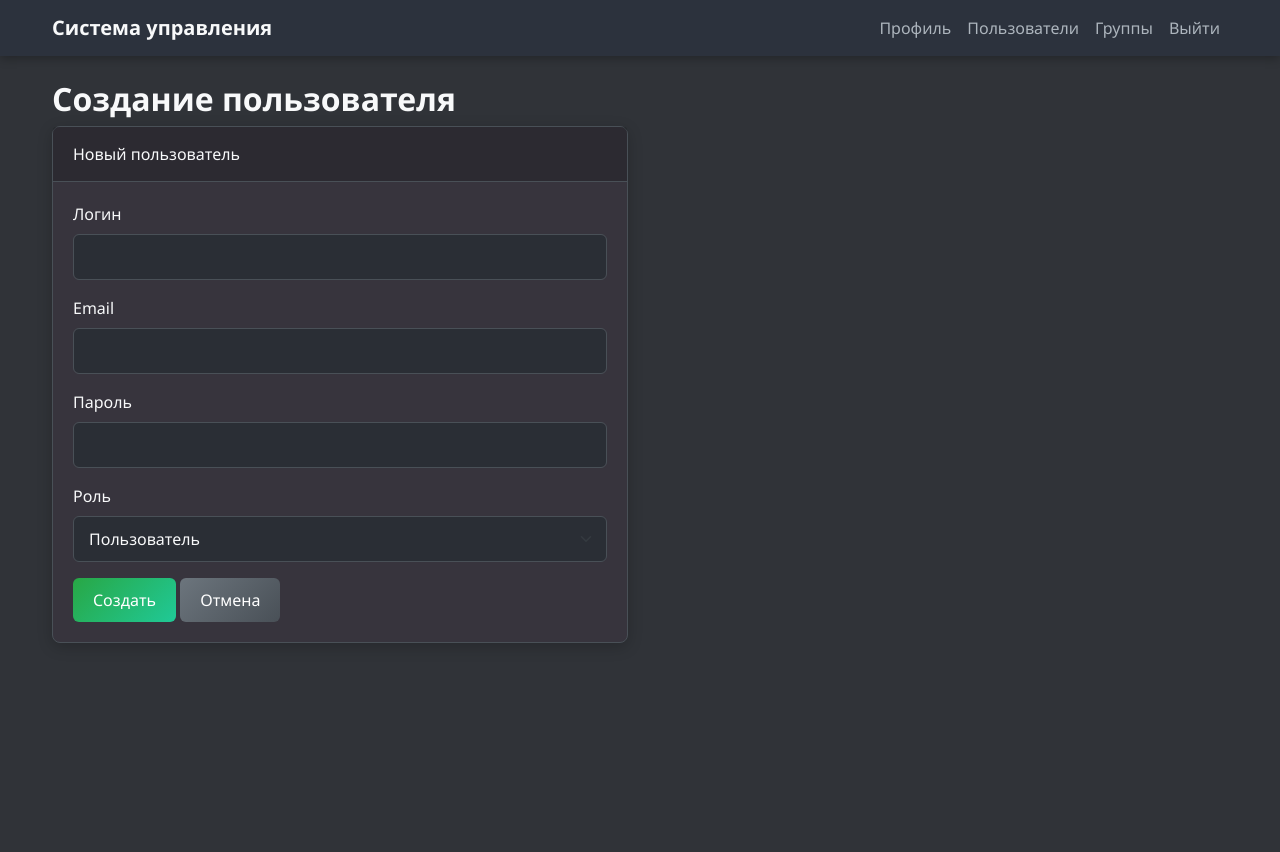
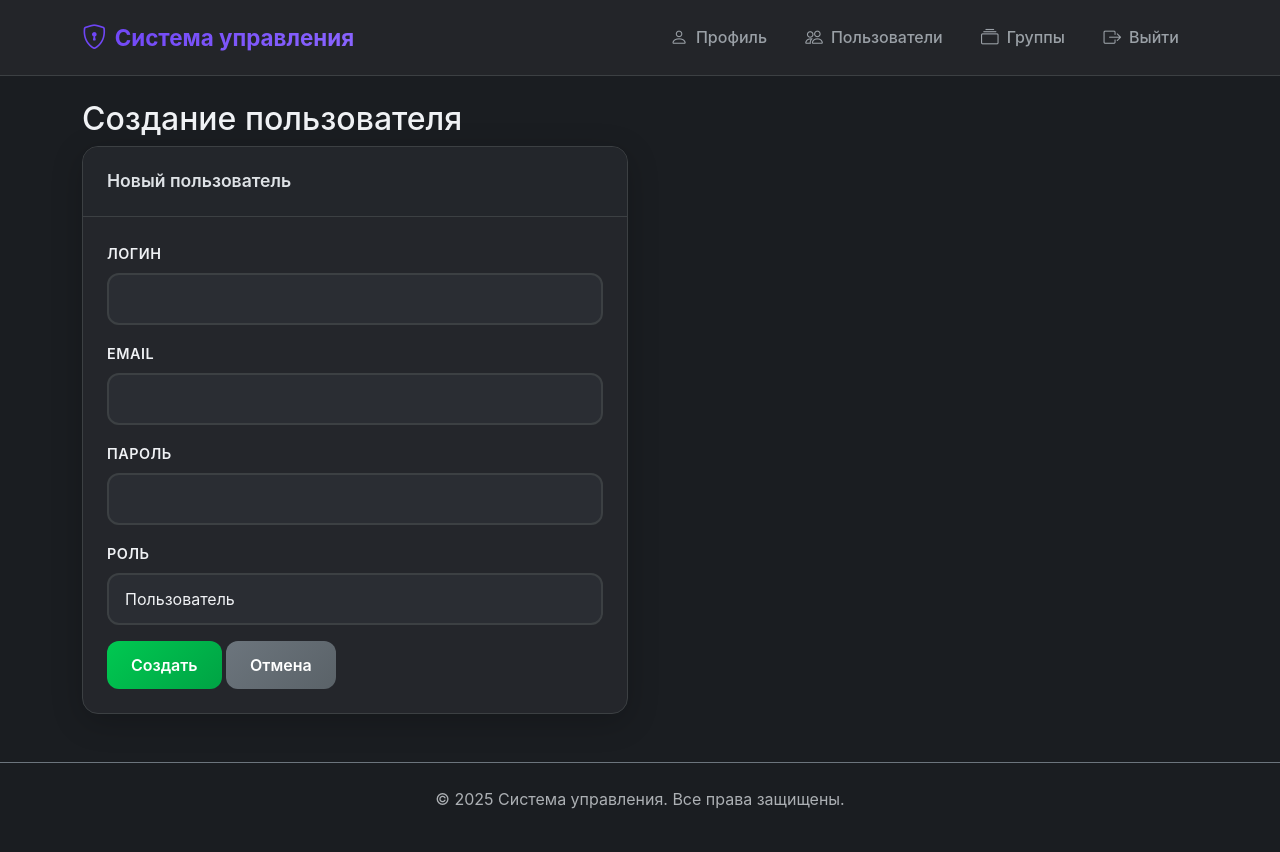
Before and after one commit to zarinit-routers/cloud-auth, a Flask app: page /admin/create-user in a window 1280 px wide. Before the commit the page ends 643 px from the top, so only its background shows below. Run offline with Flask 3, Linux system fonts and the light colour scheme; a user stored in the database is signed in.

Commit message:
Add files via upload

```diff
--- a/templates/base.html
+++ b/templates/base.html
@@ -1,240 +1,373 @@
 <!DOCTYPE html>
-<html theme="dark">
+<html theme="dark" data-bs-theme="dark">
 <head>
     <title>{% block title %}Система управления{% endblock %}</title>
-    <link href="https://cdn.jsdelivr.net/npm/bootstrap@5.1.3/dist/css/bootstrap.min.css" rel="stylesheet">
+    <link href="https://cdn.jsdelivr.net/npm/bootstrap@5.3.2/dist/css/bootstrap.min.css" rel="stylesheet">
+    <link rel="stylesheet" href="https://cdn.jsdelivr.net/npm/bootstrap-icons@1.11.1/font/bootstrap-icons.css">
     <style>
         :root {
-            --dark-bg: #303338;
-            --form-bg: #37343D;
-            --purple-gradient: linear-gradient(135deg, #452587, #470ABF);
-            --purple-light: #5d2db4;
-            --text-light: #f8f9fa;
-            --text-muted: #adb5bd;
-            --border-color: #495057;
+            --dark-bg: #1a1d21;
+            --card-bg: #24262b;
+            --form-bg: #2a2d33;
+            --purple-primary: #6c42f5;
+            --purple-secondary: #8b66ff;
+            --purple-gradient: linear-gradient(135deg, var(--purple-primary), var(--purple-secondary));
+            --text-light: #f0f2f5;
+            --text-muted: #9aa0a6;
+            --border-color: #3c4043;
+            --success: #00c851;
+            --info: #33b5e5;
+            --warning: #ffbb33;
+            --danger: #ff4444;
         }
 
         body {
-            background-color: var(--dark-bg) !important;
+            background: var(--dark-bg) !important;
             color: var(--text-light) !important;
-            font-family: 'Segoe UI', Tahoma, Geneva, Verdana, sans-serif;
+            font-family: 'Inter', 'Segoe UI', system-ui, -apple-system, sans-serif;
+            line-height: 1.6;
+            min-height: 100vh;
+            display: flex;
+            flex-direction: column;
         }
 
-        /* Навигационная панель */
-        .navbar-dark.bg-dark {
-            background-color: #2c323d !important;
-            box-shadow: 0 2px 10px rgba(0, 0, 0, 0.3);
+        /* Улучшенная навигационная панель */
+        .navbar {
+            background: rgba(36, 38, 43, 0.95) !important;
+            backdrop-filter: blur(10px);
+            border-bottom: 1px solid var(--border-color);
+            padding: 0.8rem 0;
         }
 
         .navbar-brand {
-            font-weight: 600;
-            color: var(--text-light) !important;
+            font-weight: 700;
+            font-size: 1.4rem;
+            background: var(--purple-gradient);
+            -webkit-background-clip: text;
+            -webkit-text-fill-color: transparent;
+            background-clip: text;
         }
 
         .nav-link {
             color: var(--text-muted) !important;
-            transition: color 0.3s ease;
+            font-weight: 500;
+            padding: 0.5rem 1rem !important;
+            border-radius: 8px;
+            transition: all 0.3s ease;
+            margin: 0 0.2rem;
         }
 
         .nav-link:hover {
             color: var(--text-light) !important;
+            background: rgba(108, 66, 245, 0.1);
+            transform: translateY(-1px);
         }
 
-        /* Карточки */
+        /* Карточки с современным дизайном */
         .card {
-            background-color: var(--form-bg) !important;
-            border: 1px solid var(--border-color) !important;
-            border-radius: 8px;
-            box-shadow: 0 4px 15px rgba(0, 0, 0, 0.2);
-            margin-bottom: 20px;
+            background: var(--card-bg);
+            border: 1px solid var(--border-color);
+            border-radius: 16px;
+            box-shadow: 0 8px 32px rgba(0, 0, 0, 0.2);
+            backdrop-filter: blur(10px);
+            transition: all 0.3s ease;
+            overflow: hidden;
+        }
+
+        .card:hover {
+            transform: translateY(-4px);
+            box-shadow: 0 12px 40px rgba(108, 66, 245, 0.15);
         }
 
         .card-header {
-            background-color: rgba(0, 0, 0, 0.2) !important;
-            border-bottom: 1px solid var(--border-color) !important;
-            color: var(--text-light) !important;
-            font-weight: 500;
-            padding: 15px 20px;
+            background: rgba(36, 38, 43, 0.8) !important;
+            border-bottom: 1px solid var(--border-color);
+            padding: 1.25rem 1.5rem;
+            font-weight: 600;
+            font-size: 1.1rem;
         }
 
         .card-body {
-            padding: 20px;
+            padding: 1.5rem;
         }
 
-        /* Кнопки */
+        /* Современные кнопки */
         .btn {
-            border-radius: 6px;
-            font-weight: 500;
-            transition: all 0.3s ease;
+            border-radius: 12px;
+            font-weight: 600;
+            padding: 0.75rem 1.5rem;
             border: none;
-            padding: 10px 20px;
+            transition: all 0.3s cubic-bezier(0.4, 0, 0.2, 1);
+            position: relative;
+            overflow: hidden;
+        }
+
+        .btn::before {
+            content: '';
+            position: absolute;
+            top: 0;
+            left: -100%;
+            width: 100%;
+            height: 100%;
+            background: linear-gradient(90deg, transparent, rgba(255, 255, 255, 0.2), transparent);
+            transition: left 0.5s;
+        }
+
+        .btn:hover::before {
+            left: 100%;
         }
 
         .btn-primary {
             background: var(--purple-gradient) !important;
-            border: none !important;
+            box-shadow: 0 4px 15px rgba(108, 66, 245, 0.3);
         }
 
         .btn-primary:hover {
-            background: linear-gradient(135deg, #5d2db4, #5a34c9) !important;
             transform: translateY(-2px);
-            box-shadow: 0 4px 15px rgba(71, 10, 191, 0.3);
+            box-shadow: 0 8px 25px rgba(108, 66, 245, 0.4);
         }
 
-        .btn-success {
-            background: linear-gradient(135deg, #28a745, #20c997) !important;
-            border: none !important;
-        }
+        .btn-success { background: linear-gradient(135deg, var(--success), #00a344) !important; }
+        .btn-info { background: linear-gradient(135deg, var(--info), #1a9bc8) !important; }
+        .btn-warning { background: linear-gradient(135deg, var(--warning), #ff9900) !important; }
+        .btn-secondary { background: linear-gradient(135deg, #6c757d, #5a6268) !important; }
 
-        .btn-info {
-            background: linear-gradient(135deg, #17a2b8, #0dcaf0) !important;
-            border: none !important;
-        }
-
-        .btn-warning {
-            background: linear-gradient(135deg, #ffc107, #fd7e14) !important;
-            border: none !important;
-        }
-
-        .btn-secondary {
-            background: linear-gradient(135deg, #6c757d, #495057) !important;
-            border: none !important;
-        }
-
-        .btn:hover {
-            transform: translateY(-2px);
-            box-shadow: 0 4px 15px rgba(0, 0, 0, 0.3);
-        }
-
-        /* Формы */
+        /* Улучшенные формы */
         .form-control, .form-select {
-            background-color: #2a2e35 !important;
-            border: 1px solid var(--border-color) !important;
-            color: var(--text-light) !important;
-            border-radius: 6px;
-            padding: 10px 15px;
+            background: var(--form-bg);
+            border: 2px solid var(--border-color);
+            color: var(--text-light);
+            border-radius: 12px;
+            padding: 0.75rem 1rem;
+            transition: all 0.3s ease;
         }
 
         .form-control:focus, .form-select:focus {
-            background-color: #2a2e35 !important;
-            border-color: #5d2db4 !important;
-            color: var(--text-light) !important;
-            box-shadow: 0 0 0 0.2rem rgba(71, 10, 191, 0.25) !important;
+            background: var(--form-bg);
+            border-color: var(--purple-primary);
+            box-shadow: 0 0 0 0.2rem rgba(108, 66, 245, 0.25);
+            transform: translateY(-1px);
         }
 
         .form-label {
-            color: var(--text-light) !important;
-            font-weight: 500;
-            margin-bottom: 8px;
+            color: var(--text-light);
+            font-weight: 600;
+            margin-bottom: 0.5rem;
+            font-size: 0.9rem;
+            text-transform: uppercase;
+            letter-spacing: 0.5px;
         }
-            /* ТАБЛИЦЫ - ДОБАВЬТЕ ЭТИ СТИЛИ */
+
+        /* Улучшенные таблицы */
         .table {
-            color: #ffffff !important;
-            border-color: var(--border-color) !important;
+            --bs-table-bg: transparent;
+            --bs-table-color: var(--text-light);
+            --bs-table-border-color: var(--border-color);
         }
 
         .table th {
-            border-color: var(--border-color) !important;
-            background-color: rgba(0, 0, 0, 0.2) !important;
+            background: rgba(36, 38, 43, 0.8) !important;
+            border-color: var(--border-color);
+            font-weight: 600;
+            text-transform: uppercase;
+            letter-spacing: 0.5px;
+            font-size: 0.85rem;
+            padding: 1rem;
         }
 
         .table td {
-            border-color: var(--border-color) !important;
-            background-color: rgba(255, 255, 255, 0.05) !important;
-        }
-
-        .table-striped tbody tr:nth-of-type(odd) {
-            background-color: rgba(255, 255, 255, 0.1) !important;
+            background: rgba(255, 255, 255, 0.02) !important;
+            border-color: var(--border-color);
+            padding: 1rem;
+            vertical-align: middle;
         }
 
         .table-hover tbody tr:hover {
-            background-color: rgba(255, 255, 255, 0.15) !important;
-        }
-
-        /* Добавьте в существующие стили */
-        .input-group {
-            margin-bottom: 10px;
-        }
-
-        .badge {
-            font-size: 0.8em;
-        }
-
-        .list-group-item {
-            background-color: rgba(255, 255, 255, 0.05) !important;
+            background: rgba(108, 66, 245, 0.1) !important;
+            transform: scale(1.01);
+            transition: all 0.2s ease;
         }
 
         /* Списки */
         .list-group-item {
-            background-color: var(--form-bg) !important;
-            border: 1px solid var(--border-color) !important;
-            color: var(--text-light) !important;
-            padding: 12px 20px;
+            background: var(--card-bg);
+            border: 1px solid var(--border-color);
+            color: var(--text-light);
+            padding: 1rem 1.5rem;
+            margin-bottom: 0.5rem;
+            border-radius: 12px !important;
+            transition: all 0.3s ease;
         }
 
-        /* Заголовки */
-        h1, h2, h3, h4, h5, h6 {
-            color: var(--text-light) !important;
+        .list-group-item:hover {
+            background: rgba(108, 66, 245, 0.1);
+            transform: translateX(4px);
+        }
+
+        /* Бейджи */
+        .badge {
             font-weight: 600;
+            padding: 0.5rem 0.75rem;
+            border-radius: 8px;
+            font-size: 0.8rem;
+        }
+
+        .bg-primary {
+            background: var(--purple-gradient) !important;
         }
 
         /* Уведомления */
         .alert {
-            border-radius: 8px;
+            border-radius: 12px;
             border: none;
+            padding: 1rem 1.5rem;
             font-weight: 500;
+            backdrop-filter: blur(10px);
         }
 
         .alert-info {
-            background-color: rgba(23, 162, 184, 0.2) !important;
-            color: #0dcaf0 !important;
-            border: none !important;
+            background: rgba(51, 181, 229, 0.15) !important;
+            color: var(--info) !important;
+            border-left: 4px solid var(--info);
         }
 
-        /* Контейнер */
-        .container {
-            max-width: 1200px;
+        /* Анимации */
+        @keyframes fadeIn {
+            from { opacity: 0; transform: translateY(20px); }
+            to { opacity: 1; transform: translateY(0); }
         }
 
-        /* Адаптивность */
+
+
+        /* Кастомный скроллбар */
+        ::-webkit-scrollbar {
+            width: 8px;
+        }
+
+        ::-webkit-scrollbar-track {
+            background: var(--dark-bg);
+        }
+
+        ::-webkit-scrollbar-thumb {
+            background: var(--purple-primary);
+            border-radius: 4px;
+        }
+
+        ::-webkit-scrollbar-thumb:hover {
+            background: var(--purple-secondary);
+        }
+
+        /* Улучшенная адаптивность */
         @media (max-width: 768px) {
+            .navbar-nav {
+                background: var(--card-bg);
+                padding: 1rem;
+                border-radius: 12px;
+                margin-top: 1rem;
+            }
+
+            .nav-link {
+                margin: 0.25rem 0;
+            }
+
             .card {
-                margin-bottom: 15px;
+                margin-bottom: 1rem;
             }
 
             .btn {
                 width: 100%;
-                margin-bottom: 10px;
+                margin-bottom: 0.5rem;
             }
+        }
+
+        /* Дополнительные стили для иконок */
+        .bi {
+            margin-right: 0.5rem;
+            font-size: 1.1em;
+        }
+
+        /* Градиентные акценты */
+        .gradient-border {
+            position: relative;
+            border-radius: 16px;
+        }
+
+        .gradient-border::after {
+            content: '';
+            position: absolute;
+            top: -2px;
+            left: -2px;
+            right: -2px;
+            bottom: -2px;
+            background: var(--purple-gradient);
+            border-radius: 18px;
+            z-index: -1;
+            animation: gradientShift 3s ease infinite;
+        }
+
+        @keyframes gradientShift {
+            0% { background-position: 0% 50%; }
+            50% { background-position: 100% 50%; }
+            100% { background-position: 0% 50%; }
         }
     </style>
     <script src="{{ url_for('static', filename='bundle.js') }}"></script>
 </head>
 <body>
-    <nav class="navbar navbar-expand-lg navbar-dark bg-dark">
+    <nav class="navbar navbar-expand-lg navbar-dark">
         <div class="container">
-            <a class="navbar-brand" href="{{ url_for('dashboard') }}">Система управления</a>
+            <a class="navbar-brand" href="{{ url_for('dashboard') }}">
+                <i class="bi bi-shield-lock"></i>Система управления
+            </a>
             {% if current_user.is_authenticated %}
+            <button class="navbar-toggler" type="button" data-bs-toggle="collapse" data-bs-target="#navbarNav">
+                <span class="navbar-toggler-icon"></span>
+            </button>
+            <div class="collapse navbar-collapse" id="navbarNav">
                 <div class="navbar-nav ms-auto">
-                <a class="nav-link" href="{{ url_for('profile') }}">Профиль</a>
+                    <a class="nav-link" href="{{ url_for('profile') }}">
+                        <i class="bi bi-person"></i>Профиль
+                    </a>
                     {% if current_user.role == 'admin' %}
-                <a class="nav-link" href="{{ url_for('admin_users') }}">Пользователи</a>
-                <a class="nav-link" href="{{ url_for('admin_groups') }}">Группы</a>
+                    <a class="nav-link" href="{{ url_for('admin_users') }}">
+                        <i class="bi bi-people"></i>Пользователи
+                    </a>
+                    <a class="nav-link" href="{{ url_for('admin_groups') }}">
+                        <i class="bi bi-collection"></i>Группы
+                    </a>
                     {% endif %}
-                <a class="nav-link" href="{{ url_for('logout') }}">Выйти</a>
+                    <a class="nav-link" href="{{ url_for('logout') }}">
+                        <i class="bi bi-box-arrow-right"></i>Выйти
+                    </a>
+                </div>
             </div>
             {% endif %}
         </div>
     </nav>
+
+    <main class="flex-grow-1">
         <div class="container mt-4">
             {% with messages = get_flashed_messages() %}
             {% if messages %}
             {% for message in messages %}
-        <div class="alert alert-info">{{ message }}</div>
+            <div class="alert alert-info alert-dismissible fade show" role="alert">
+                <i class="bi bi-info-circle"></i>{{ message }}
+                <button type="button" class="btn-close" data-bs-dismiss="alert"></button>
+            </div>
             {% endfor %}
             {% endif %}
             {% endwith %}
+
             {% block content %}{% endblock %}
         </div>
+    </main>
+
+    <footer class="mt-5 py-4 border-top border-secondary">
+        <div class="container text-center text-muted">
+            <p>&copy; 2025 Система управления. Все права защищены.</p>
+        </div>
+    </footer>
+
+    <script src="https://cdn.jsdelivr.net/npm/bootstrap@5.3.2/dist/js/bootstrap.bundle.min.js"></script>
 </body>
 </html>
```
Lines whose indentation alone changed are shown as unchanged.
